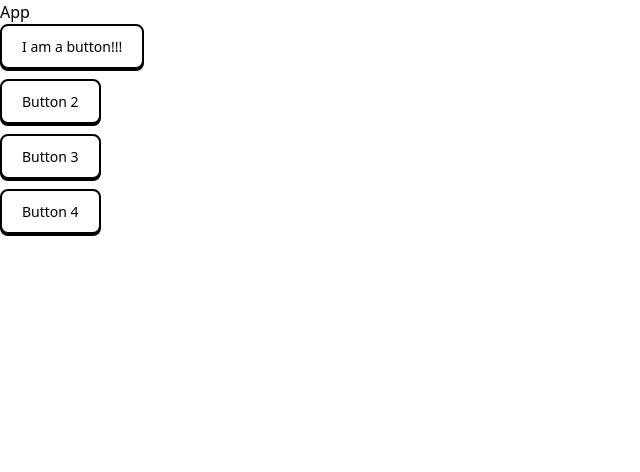
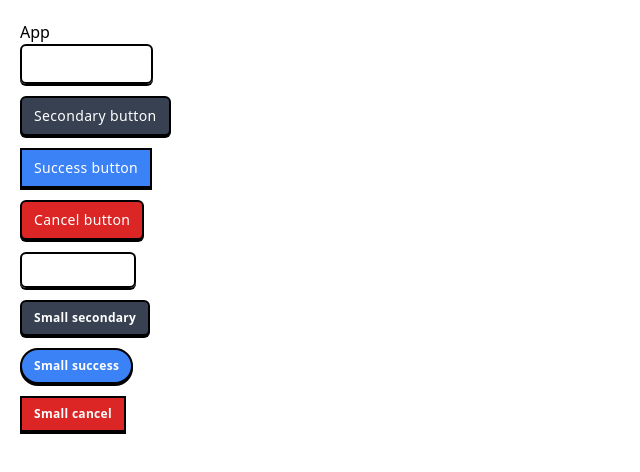
Before and after one commit to mcosme000/react-components, a React (Create React App) app: page / in a window 1280 px wide. Shown: the top 472 px of the page, without its empty margins (0-640 px from the left). Built offline with nearby package versions, Linux system fonts and the light colour scheme.

Commit message:
Style buttons with classname

```diff
--- a/package.json
+++ b/package.json
@@ -6,6 +6,7 @@
     "@testing-library/jest-dom": "^5.16.5",
     "@testing-library/react": "^13.4.0",
     "@testing-library/user-event": "^13.5.0",
+    "classnames": "^2.3.2",
     "react": "^18.2.0",
     "react-dom": "^18.2.0",
     "react-scripts": "5.0.1",
--- a/src/App.js
+++ b/src/App.js
@@ -3,19 +3,34 @@ import Button from './components/button'
 
 const App = () => {
   return (
-    <div>
+    <div className="p-5">
       <h1>App</h1>
       <div>
-        <Button>I am a button!!!</Button>
+        <div>
+          <Button primary large rounded>Primary button</Button>
         </div>
         <div>
-        <Button>Button 2</Button>
+          <Button secondary large rounded>Secondary button</Button>
         </div>
         <div>
-      <Button>Button 3</Button>
+          <Button success large>Success button</Button>
         </div>
         <div>
-      <Button>Button 4</Button>
+          <Button cancel large rounded>Cancel button</Button>
+        </div>
+        <div>
+          <Button small primary rounded>Small primary</Button>
+        </div>
+        <div>
+          <Button small secondary rounded>Small secondary</Button>
+        </div>
+        <div>
+          <Button small success pill>Small success</Button>
+        </div>
+        <div>
+          <Button small cancel>Small cancel</Button>
+        </div>
+
       </div>
     </div>
   )
--- a/src/components/button.js
+++ b/src/components/button.js
@@ -1,14 +1,30 @@
-import '../styles/button.css'
+import classnames from 'classnames'
 
 const Button = ({
   children,
   primary,
   secondary,
+  success,
+  cancel,
   rounded,
-  outline
+  pill,
+  large,
+  small
   }) => {
+
+  const classes = classnames('px-3 py-2 text-sm tracking-wide shadow-custom border-black border-2 mb-3 text-white', {
+    'text-black': primary,
+    'bg-gray-700': secondary,
+    'bg-blue-500': success,
+    'bg-red-600': cancel,
+    'rounded-md': rounded,
+    'rounded-full': pill,
+    'max-w-xs': large,
+    'text-xs px-3 py-1 font-bold': small
+    });
+
   return (
-    <button>{children}</button>
+    <button className={classes}>{children}</button>
   )
 }
 
--- a/src/styles/button.css
+++ /dev/null
@@ -1,16 +0,0 @@
-button {
-  border: 2px solid black;
-  border-radius: 8px;
-  padding: 10px 20px;
-  font-size: 14px;
-  background: #fff;
-  box-shadow: 0px 2px 0 black;
-  margin-bottom: 10px;
-}
-
-button:focus {
-  cursor: pointer;
-  box-shadow: none;
-  position: relative;
-  top: 2px;
-}
--- a/tailwind.config.js
+++ b/tailwind.config.js
@@ -4,7 +4,11 @@ module.exports = {
     "./src/**/*.{js,jsx,ts,tsx}",
   ],
   theme: {
-    extend: {},
+    extend: {
+      boxShadow: {
+        "custom": '0px 2px 0px 0px black'
+      }
+    },
   },
   plugins: [],
 }
```
Also changed, not shown: 1 other file (tests, documents, lock files or other folders). Lines whose indentation alone changed are shown as unchanged.
